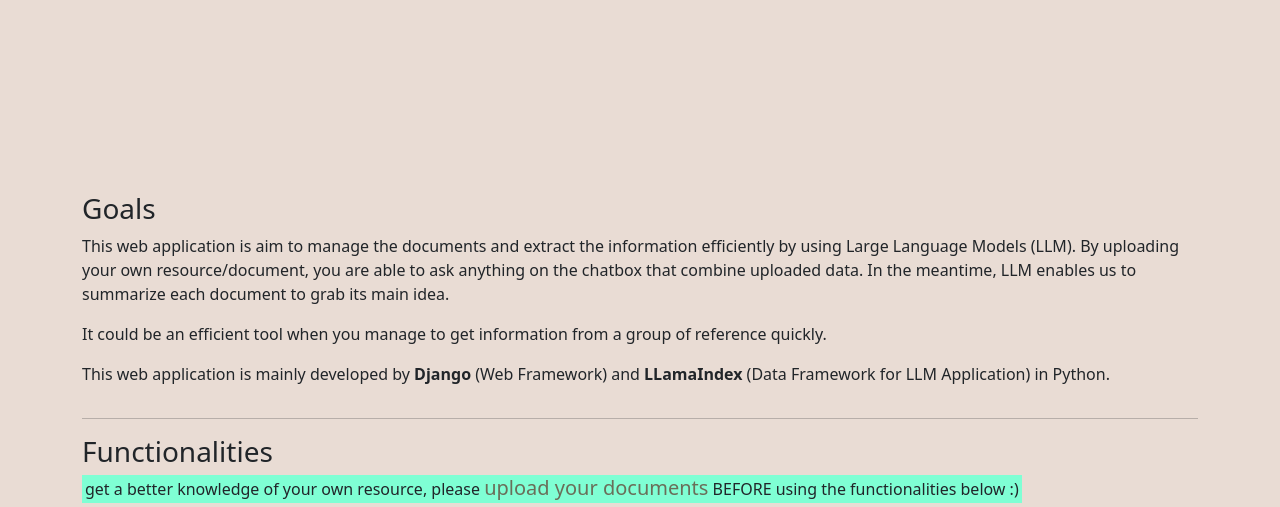
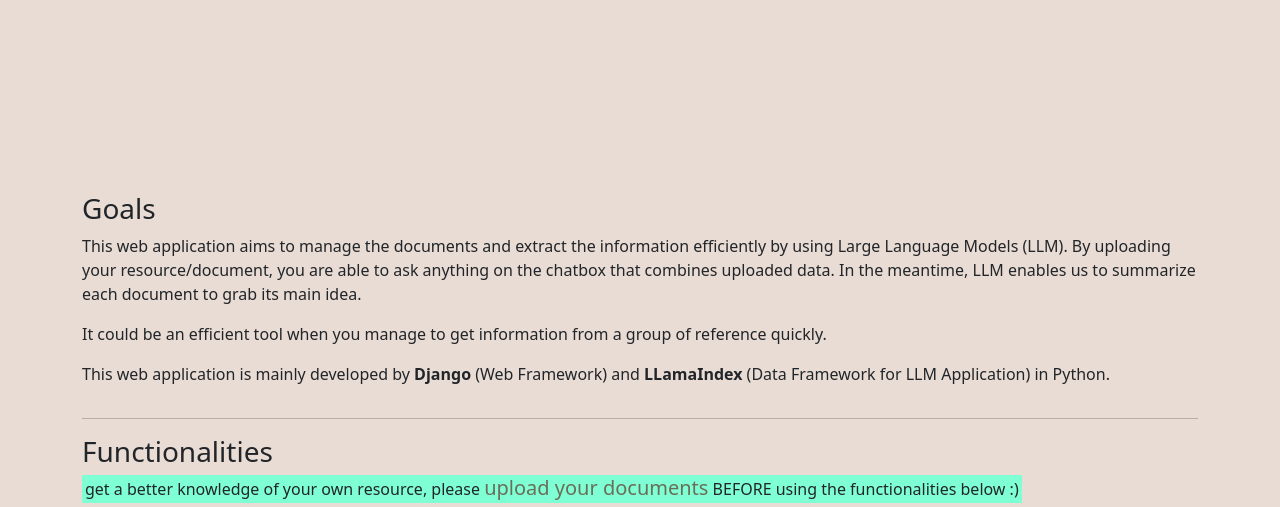
Before and after one commit to JoyceYin/DocHub-Web-App-with-Django-and-LlamaIndex, a Django app: page / in a window 1280 px wide. Shown: the part 716-1223 px from the top of the page. Run offline with Django 4.2, Linux system fonts and the light colour scheme; some libraries are stand-ins or nearby versions.

Commit message:
Update home.html

```diff
--- a/document/templates/document/home.html
+++ b/document/templates/document/home.html
@@ -17,8 +17,8 @@
         <div class="row">
             <h3 class="text-left">Goals</h3>
             <p>
-                This web application is aim to manage the documents and extract the information efficiently by using Large Language Models (LLM).
-                By uploading your own resource/document, you are able to ask anything on the chatbox that combine uploaded data. In the meantime,
+                This web application aims to manage the documents and extract the information efficiently by using Large Language Models (LLM).
+                By uploading your resource/document, you are able to ask anything on the chatbox that combines uploaded data. In the meantime,
                 LLM enables us to summarize each document to grab its main idea.
             </p>
             <p>
```
